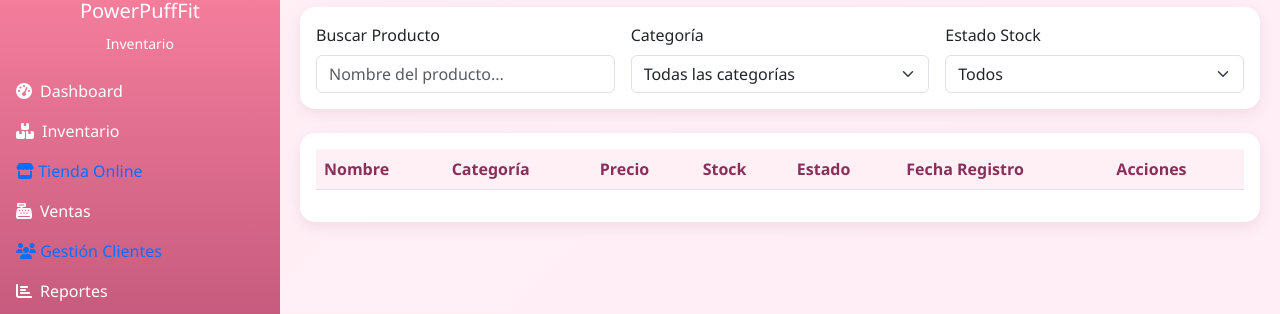
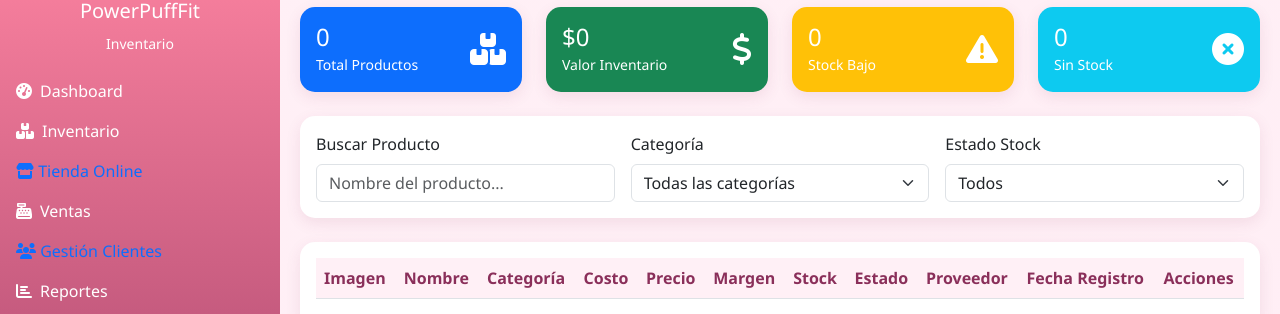
Before and after one commit to fabianmm83/powerpuffit, a plain HTML site: page public/inventario.html in a window 1280 px wide. Shown: the part 75-389 px from the top of the page. Drawn offline with nearby package versions, Linux system fonts and the light colour scheme; no server answers.

Commit message:
tabla corregida

```diff
--- a/public/inventario.html
+++ b/public/inventario.html
@@ -246,6 +246,73 @@
                 </button>
             </div>
 
+
+            <!-- Métricas Rápidas -->
+<div class="row mb-4">
+    <div class="col-md-3">
+        <div class="card bg-primary text-white">
+            <div class="card-body">
+                <div class="d-flex justify-content-between">
+                    <div>
+                        <h4 class="mb-0" id="totalProductos">0</h4>
+                        <small>Total Productos</small>
+                    </div>
+                    <div class="align-self-center">
+                        <i class="fas fa-boxes fa-2x"></i>
+                    </div>
+                </div>
+            </div>
+        </div>
+    </div>
+    <div class="col-md-3">
+        <div class="card bg-success text-white">
+            <div class="card-body">
+                <div class="d-flex justify-content-between">
+                    <div>
+                        <h4 class="mb-0" id="valorInventario">$0</h4>
+                        <small>Valor Inventario</small>
+                    </div>
+                    <div class="align-self-center">
+                        <i class="fas fa-dollar-sign fa-2x"></i>
+                    </div>
+                </div>
+            </div>
+        </div>
+    </div>
+    <div class="col-md-3">
+        <div class="card bg-warning text-white">
+            <div class="card-body">
+                <div class="d-flex justify-content-between">
+                    <div>
+                        <h4 class="mb-0" id="productosBajos">0</h4>
+                        <small>Stock Bajo</small>
+                    </div>
+                    <div class="align-self-center">
+                        <i class="fas fa-exclamation-triangle fa-2x"></i>
+                    </div>
+                </div>
+            </div>
+        </div>
+    </div>
+    <div class="col-md-3">
+        <div class="card bg-info text-white">
+            <div class="card-body">
+                <div class="d-flex justify-content-between">
+                    <div>
+                        <h4 class="mb-0" id="productosSinStock">0</h4>
+                        <small>Sin Stock</small>
+                    </div>
+                    <div class="align-self-center">
+                        <i class="fas fa-times-circle fa-2x"></i>
+                    </div>
+                </div>
+            </div>
+        </div>
+    </div>
+</div>
+
+
+
             <!-- Filtros -->
             <div class="card mb-4">
                 <div class="card-body">
@@ -283,11 +350,15 @@
                         <table class="table table-hover">
                             <thead>
     <tr>
+        <th>Imagen</th>
         <th>Nombre</th>
         <th>Categoría</th>
+        <th>Costo</th>
         <th>Precio</th>
+        <th>Margen</th>
         <th>Stock</th>
         <th>Estado</th>
+        <th>Proveedor</th>
         <th>Fecha Registro</th>
         <th>Acciones</th>
     </tr>
@@ -454,10 +525,13 @@
                         this.productos.push({ id: doc.id, ...doc.data() });
                     });
                     this.mostrarProductos();
+                     this.actualizarMetricas();
                 } catch (error) {
                     console.error("Error cargando productos:", error);
                 }
             }
+
+
 
 
             mostrarProductos(productos = this.productos) {
@@ -505,6 +579,22 @@
         `;
         tbody.appendChild(row);
     });
+}
+
+actualizarMetricas() {
+    const totalProductos = this.productos.length;
+    const productosBajos = this.productos.filter(p => p.cantidad < 5 && p.cantidad > 0).length;
+    const productosSinStock = this.productos.filter(p => p.cantidad === 0).length;
+
+    // Calcular valor total del inventario (costo * cantidad)
+    const valorInventario = this.productos.reduce((total, producto) => {
+        return total + (producto.costo || 0) * (producto.cantidad || 0);
+    }, 0);
+
+    document.getElementById('totalProductos').textContent = totalProductos;
+    document.getElementById('productosBajos').textContent = productosBajos;
+    document.getElementById('productosSinStock').textContent = productosSinStock;
+    document.getElementById('valorInventario').textContent = `$${valorInventario.toFixed(2)}`;
 }
 
 
```
Lines whose indentation alone changed are shown as unchanged.
